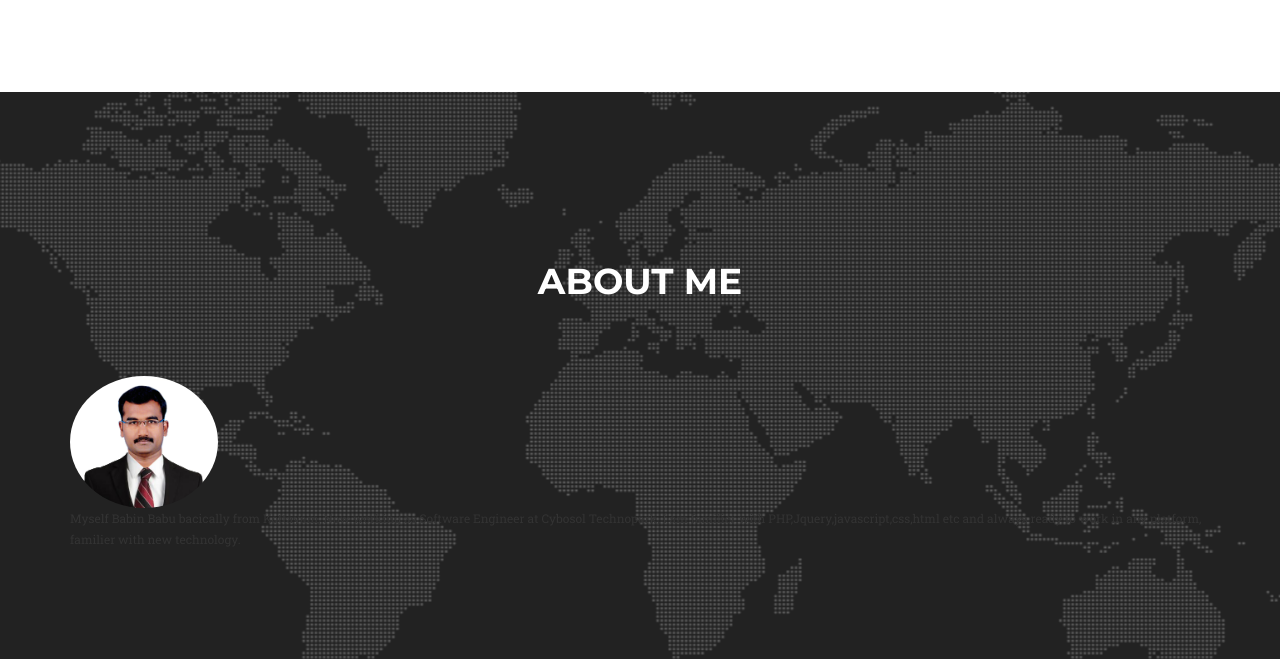
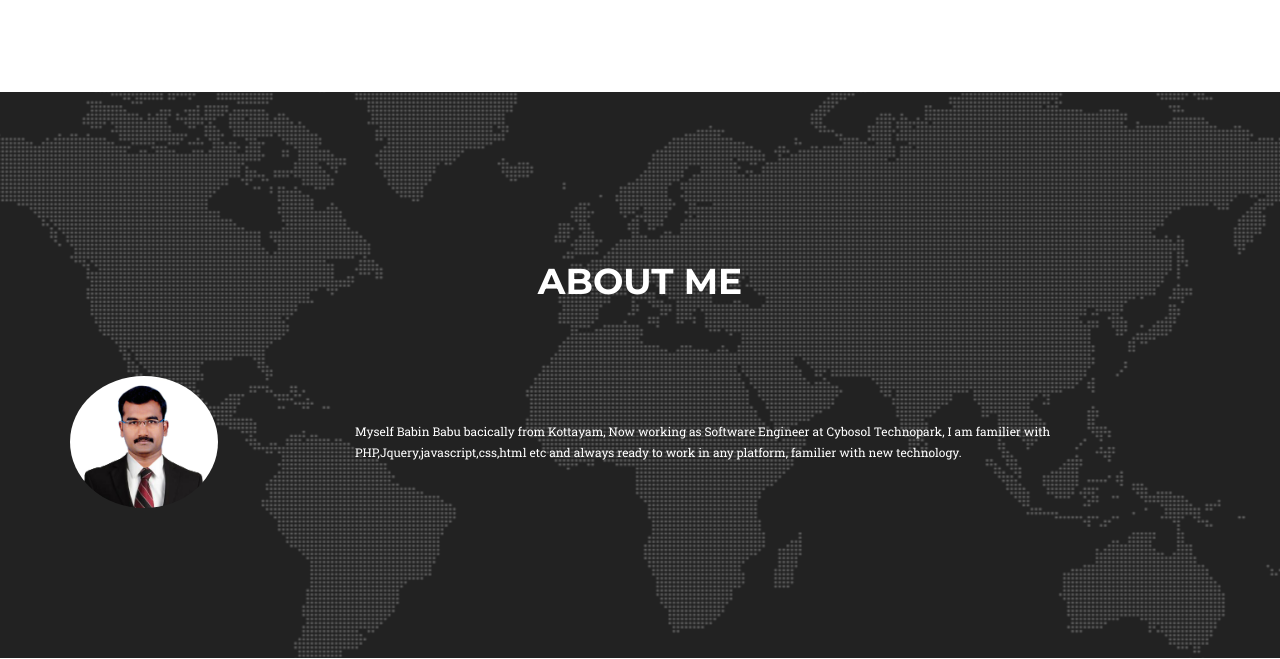
Before and after one commit to babinbabu/portfolio, a plain HTML site: page index.html in a window 1280 px wide. Shown: the part 3472-4131 px from the top of the page. Drawn offline with nearby package versions, Linux system fonts and the light colour scheme; a web font is replaced by a local one.

Commit message:
new content added

```diff
--- a/css/agency.css
+++ b/css/agency.css
@@ -876,9 +876,12 @@ body {
 
 .aboutme p
 {
-    font-color: #fff;
     font-size: 12px;
     float: right;
+    width: 75%;
+    color: #fff;
+    margin-top: 45px;
+
 }
 .photo
 {
```
